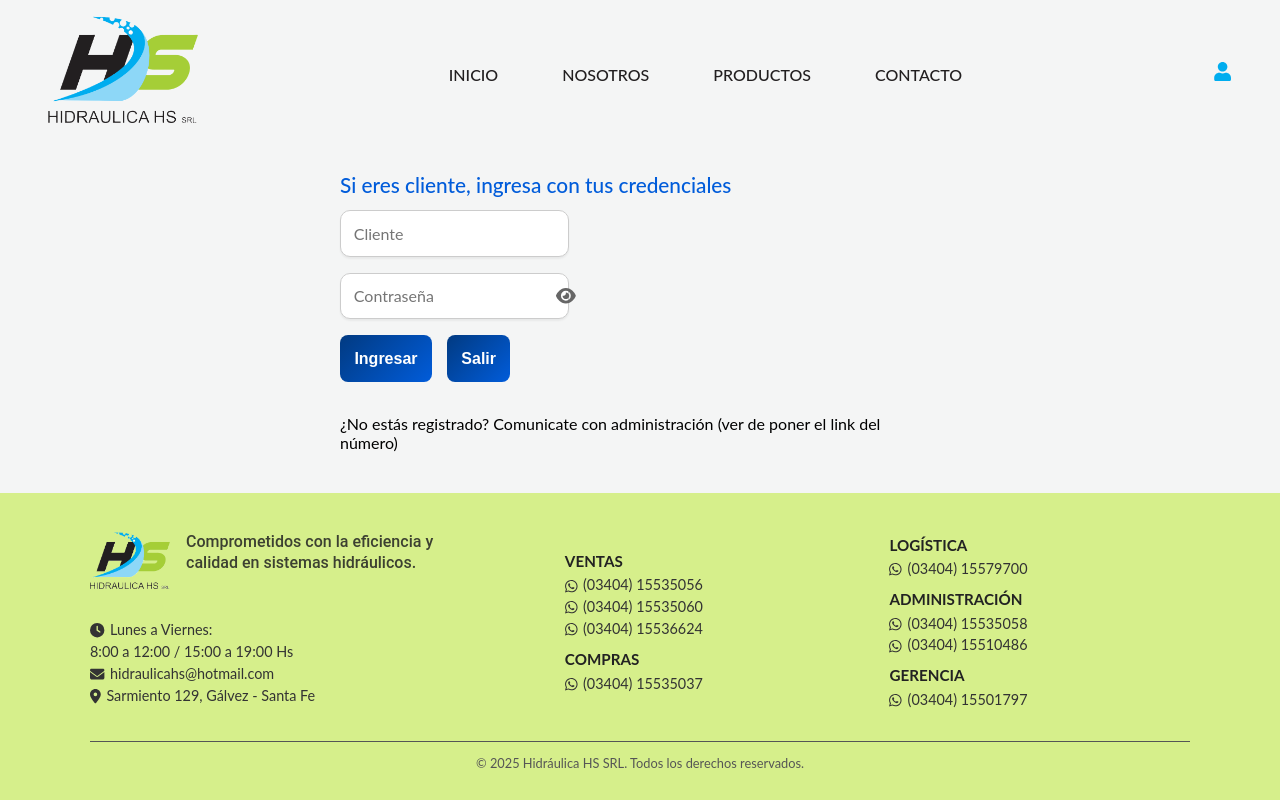
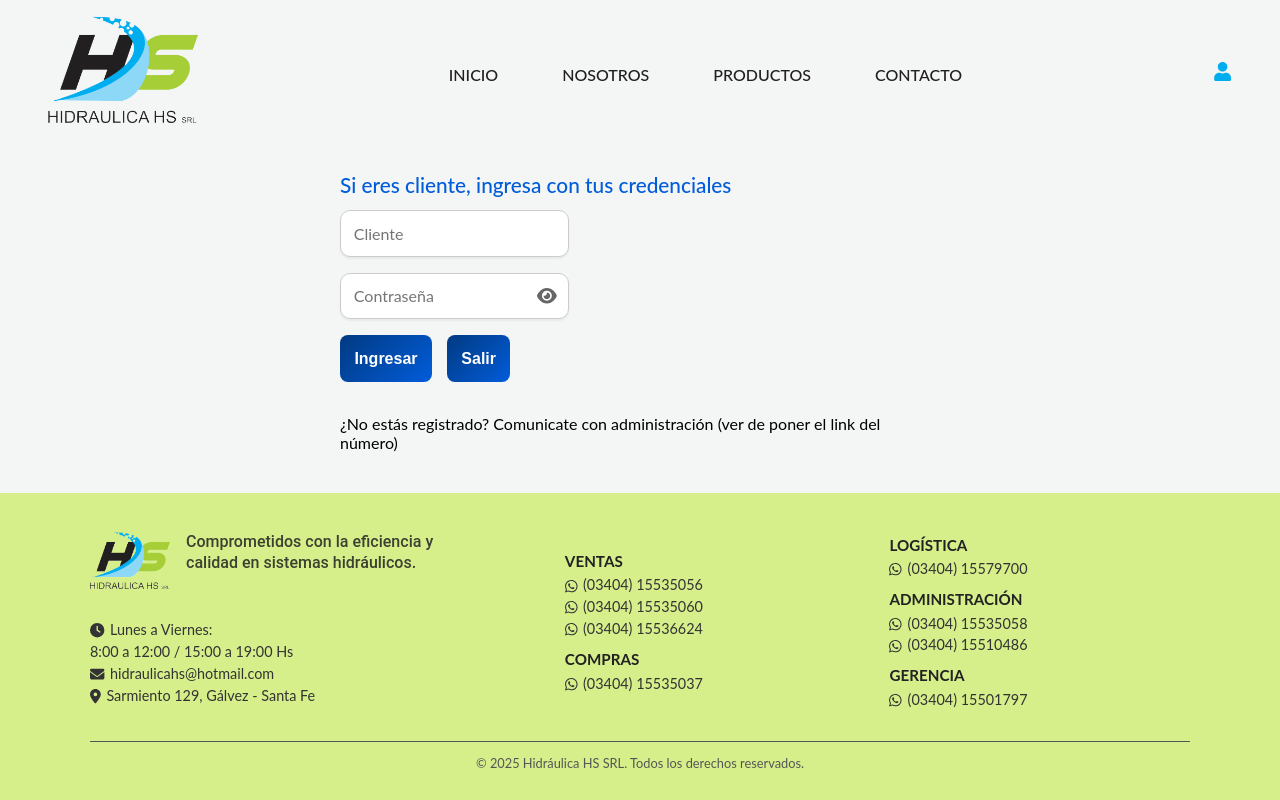
Before and after one commit to PMoyanoAiraldi/H-S-Front, a React (Vite) app in the folder front/: page /login in a window 1280 px wide. Built offline with nearby package versions, Linux system fonts and the light colour scheme.

Commit message:
Acomode direccion de icono contraseña

```diff
--- a/front/src/components/Login/Login.module.css
+++ b/front/src/components/Login/Login.module.css
@@ -61,9 +61,9 @@ input {
 
 .icon {
     position: relative;
-    right: 0.8rem;
+    right: 2rem;
     top: 50%;
-    transform: translateY(-50%);
+    transform: translateY(-40%);
     cursor: pointer;
     font-size: 1.1rem;
     color: #666;
```
